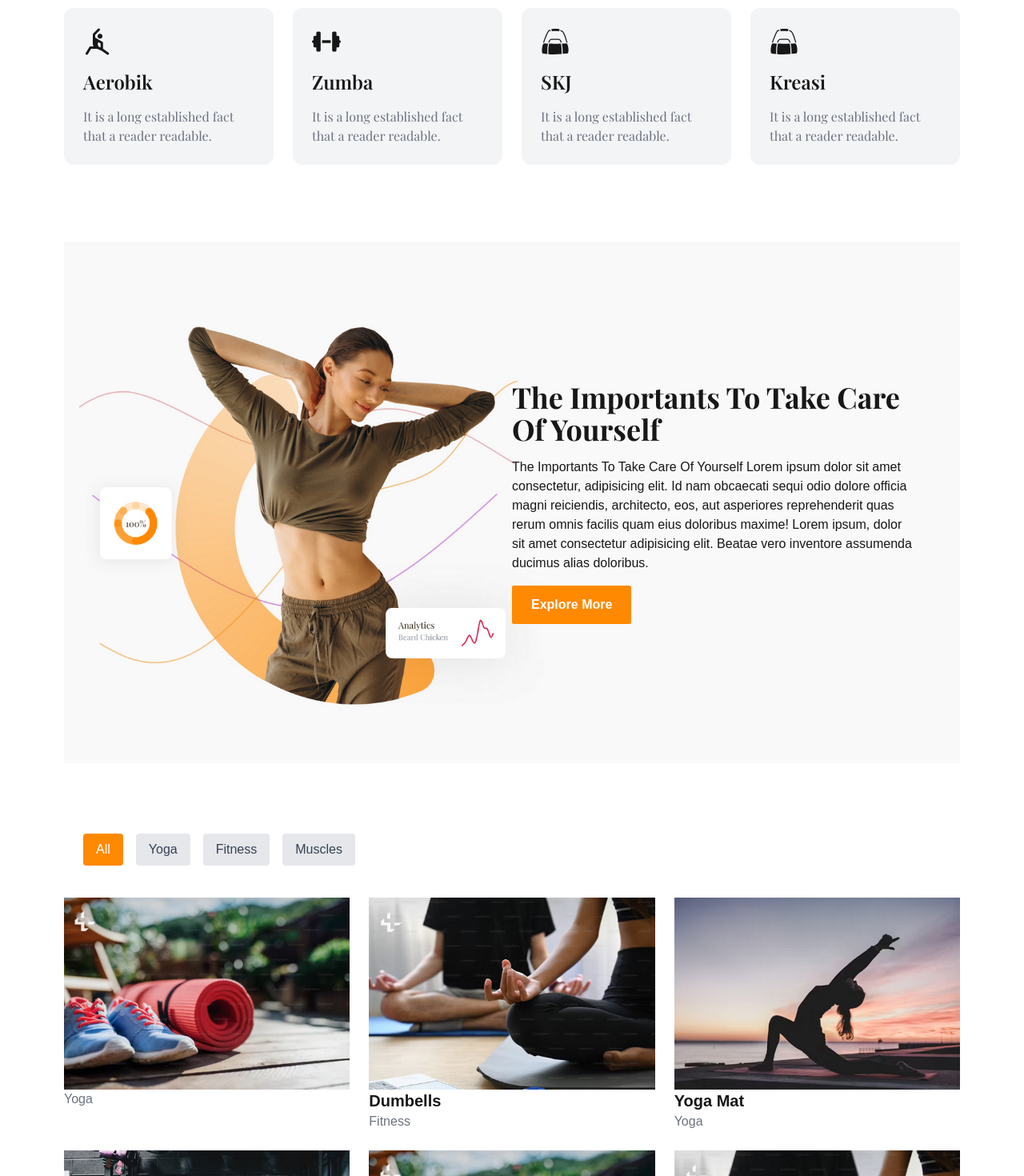
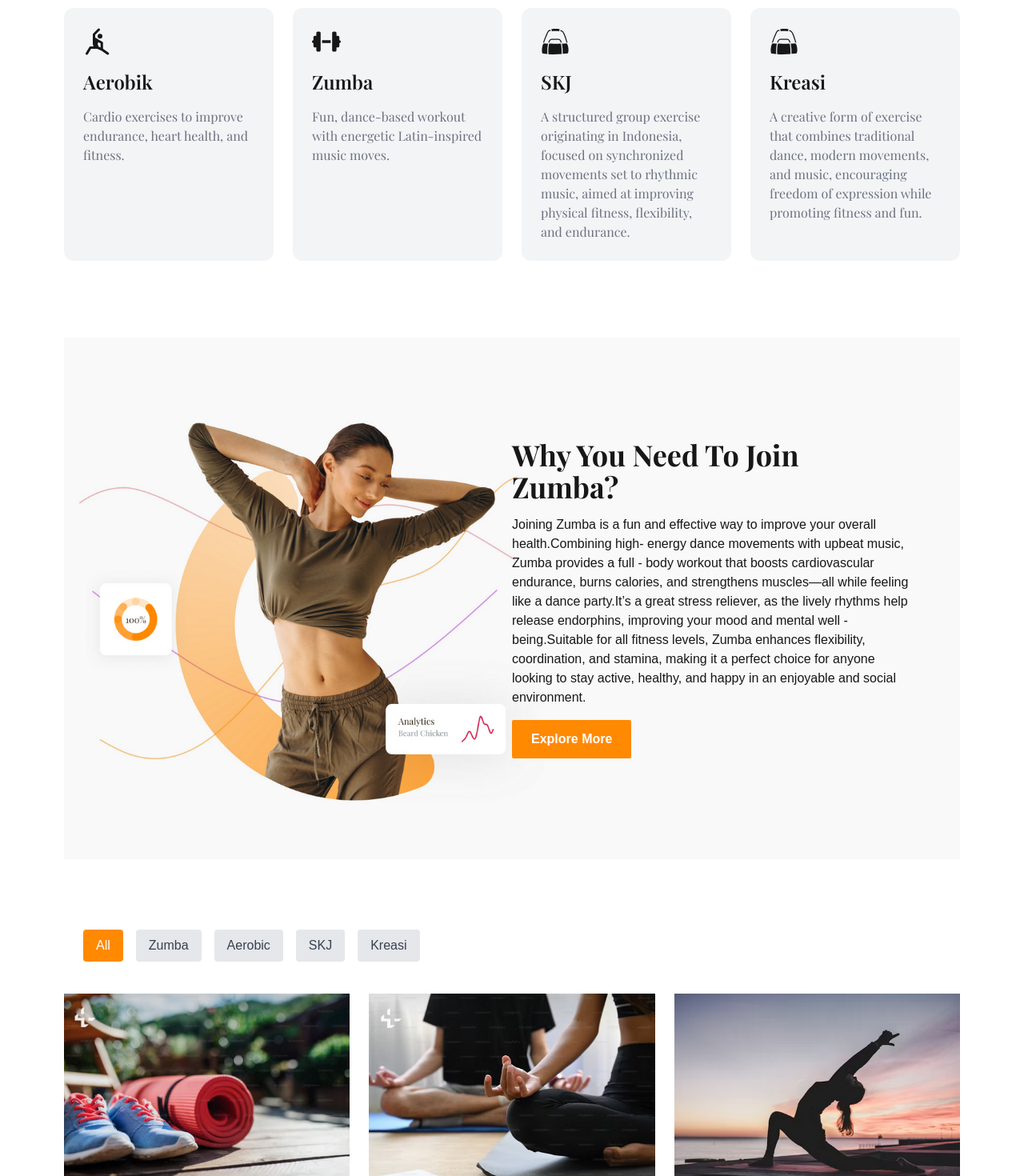
Before and after one commit to MRidhoPS/gymnastic, a Next.js app: page / in a window 1280 px wide. Shown: the part 960-2430 px from the top of the page at 80% size. Built offline with nearby package versions, Linux system fonts and the light colour scheme; a web font is replaced by a local one.

Commit message:
improves footer and data

```diff
--- a/app/MockData/data.js
+++ b/app/MockData/data.js
@@ -42,14 +42,14 @@ export const NavbarMenu = [
 export const ProductsData = [
     {
         id: 1,
-        category: "Yoga",
+        category: "Aerobic",
         image: Image1,
         info: "info",
         price: "price",
     },
     {
         id: 2,
-        category: "Fitness",
+        category: "Zumba",
         image: Image2,
         title: "Dumbells",
         info: "info",
@@ -57,41 +57,41 @@ export const ProductsData = [
     },
     {
         id: 3,
-        category: "Yoga",
+        category: "Aerobic",
         image: Image3,
-        title: "Yoga Mat",
+        title: "Aerobic Mat",
         info: "info",
         price: "$100",
     },
     {
         id: 4,
-        category: "Fitness",
+        category: "Zumba",
         image: Image4,
-        title: "Yoga Mat",
+        title: "Aerobic Mat",
         info: "info",
         price: "$100",
     },
     {
         id: 5,
-        category: "Muscles",
+        category: "SKJ",
         image: Image1,
-        title: "Yoga Mat",
+        title: "Aerobic Mat",
         info: "info",
         price: "$100",
     },
     {
         id: 6,
-        category: "Muscles",
+        category: "Kreasi",
         image: Image2,
-        title: "Yoga Mat",
+        title: "Aerobic Mat",
         info: "info",
         price: "$100",
     },
     {
         id: 7,
-        category: "Yoga",
+        category: "Aerobic",
         image: Image3,
-        title: "Yoga Mat",
+        title: "Aerobic Mat",
         info: "info",
         price: "$100",
     },
--- a/app/components/Equipment/Equipment.js
+++ b/app/components/Equipment/Equipment.js
@@ -12,14 +12,14 @@ const EquipmentData = [
     {
         id: 1,
         title: "Aerobik",
-        desc: "It is a long established fact that a reader readable.",
+        desc: "Cardio exercises to improve endurance, heart health, and fitness.",
         icon: <GrYoga />,
         delay: 0.3,
     },
     {
         id: 2,
         title: "Zumba",
-        desc: "It is a long established fact that a reader readable.",
+        desc: "Fun, dance-based workout with energetic Latin-inspired music moves.",
         link: "/",
         icon: <FaDumbbell />,
         delay: 0.6,
@@ -27,7 +27,7 @@ const EquipmentData = [
     {
         id: 3,
         title: "SKJ",
-        desc: "It is a long established fact that a reader readable.",
+        desc: "A structured group exercise originating in Indonesia, focused on synchronized movements set to rhythmic music, aimed at improving physical fitness, flexibility, and endurance.",
         link: "/",
         icon: <GiGymBag />,
         delay: 0.9,
@@ -35,7 +35,7 @@ const EquipmentData = [
     {
         id: 4,
         title: "Kreasi",
-        desc: "It is a long established fact that a reader readable.",
+        desc: "A creative form of exercise that combines traditional dance, modern movements, and music, encouraging freedom of expression while promoting fitness and fun.",
         link: "/",
         icon: <GiGymBag />,
         delay: 0.9,
--- a/app/components/Footer/Footer.js
+++ b/app/components/Footer/Footer.js
@@ -1,50 +1,125 @@
+// import React from 'react';
+// import { FaFacebook, FaGoogle, FaInstagram, FaMap, FaPhone, FaTiktok, FaVoicemail, FaWhatsapp } from 'react-icons/fa';
+// import { FaLocationPinLock } from 'react-icons/fa6';
+
+// const Footer = () => {
+//     return (
+//         <div className="bg-gradient-to-r from-gray-900 to-blue-950 rounded-t-3xl">
+//             <div className="container mx-auto px-6 lg:px-12 py-8">
+//                 <div className="flex flex-col md:flex-row justify-between items-start text-white border-gray-300/10 border-t-2 py-5">
+
+//                     {/* Brand Info Section */}
+//                     <div className="w-full md:w-1/2 lg:w-1/3 space-y-4">
+//                         <div className="text-2xl font-bold uppercase flex items-center gap-2">
+//                             <p>Lidya</p>
+//                             <p className="text-secondary">Zumba</p>
+//                         </div>
+//                         <p className="text-gray-300 text-sm leading-relaxed">
+//                             We are passionate about helping you stay active, healthy, and happy through Zumba and Aerobic sessions. Join us to experience fitness that's fun, energetic, and transformative!
+//                         </p>
+//                     </div>
+
+//                     {/* Social Media Section */}
+//                     <div className="w-full md:w-1/3 mt-8 md:mt-0">
+//                         <h1 className="text-xl font-bold mb-5">Social Media</h1>
+//                         <ul className="flex flex-col gap-4">
+//                             <li className="flex items-center gap-3">
+//                                 <FaWhatsapp className="text-3xl" />
+//                                 <p className="text-sm">WhatsApp</p>
+//                             </li>
+//                             <li className="flex items-center gap-3">
+//                                 <FaInstagram className="text-3xl" />
+//                                 <p className="text-sm">Instagram</p>
+//                             </li>
+//                             <li className="flex items-center gap-3">
+//                                 <FaFacebook className="text-3xl" />
+//                                 <p className="text-sm">Facebook</p>
+//                             </li>
+//                             <li className="flex items-center gap-3">
+//                                 <FaTiktok className="text-3xl" />
+//                                 <p className="text-sm">TikTok</p>
+//                             </li>
+//                         </ul>
+//                     </div>
+
+//                     <div className="w-full md:w-1/3 mt-8 md:mt-0">
+//                         <h1 className="text-xl font-bold mb-5">Contact Information</h1>
+//                         <ul className="flex flex-col gap-4">
+//                             <li className="flex items-center gap-3">
+//                                 <FaPhone className="text-3xl" />
+//                                 <p className="text-sm">+62</p>
+//                             </li>
+//                             <li className="flex items-center gap-3">
+//                                 <FaGoogle className="text-3xl" />
+//                                 <p className="text-sm">mail@gmail.com</p>
+//                             </li>
+//                         </ul>
+//                     </div>
+
+//                 </div>
+//             </div>
+//         </div>
+//     );
+// };
+
+// export default Footer;
+
 import React from 'react';
-import { FaFacebook, FaInstagram, FaTiktok, FaWhatsapp } from 'react-icons/fa';
-import { FaLocationPinLock } from 'react-icons/fa6';
+import { FaFacebook, FaGoogle, FaInstagram, FaTiktok, FaWhatsapp, FaPhone } from 'react-icons/fa';
 
 const Footer = () => {
     return (
-        <div className="bg-gradient-to-r from-gray-900 to-blue-950 rounded-t-3xl">
-            <div className="container mx-auto px-6 lg:px-12 py-8">
-                <div className="flex flex-col md:flex-row justify-between items-start text-white border-gray-300/10 border-t-2 py-5">
+        <div className="bg-gradient-to-r from-gray-900 to-blue-950 text-white rounded-t-3xl">
+            <div className="container mx-auto px-6 lg:px-12 py-12">
+                <div className="grid grid-cols-1 md:grid-cols-3 gap-8 border-t border-gray-700 pt-8">
 
                     {/* Brand Info Section */}
-                    <div className="w-full md:w-1/2 lg:w-1/3 space-y-4">
-                        <div className="text-2xl font-bold uppercase flex items-center gap-2">
+                    <div className="space-y-4">
+                        <div className="flex items-center gap-2 text-2xl font-bold uppercase">
                             <p>Lidya</p>
-                            <p className="text-secondary">Zumba</p>
+                            <p className="text-yellow-400">Zumba</p>
                         </div>
                         <p className="text-gray-300 text-sm leading-relaxed">
-                            Lorem ipsum dolor sit amet consectetur adipisicing elit. Eaque reiciendis inventore iste ratione ex alias quis magni at optio.
-                            Lorem ipsum dolor sit amet consectetur adipisicing elit. Eaque reiciendis inventore iste ratione ex alias quis magni at optio.
-                            Lorem ipsum dolor sit amet consectetur adipisicing elit. Eaque reiciendis inventore iste ratione ex alias quis magni at optio.
-                            Lorem ipsum dolor sit amet consectetur adipisicing elit. Eaque reiciendis inventore iste ratione ex alias quis magni at optio.
+                            Helping you stay active, healthy, and happy through fun Zumba and Aerobic sessions. Join us and transform your fitness journey!
                         </p>
                     </div>
 
                     {/* Social Media Section */}
-                    <div className="w-full md:w-1/3 mt-8 md:mt-0">
-                        <h1 className="text-xl font-bold mb-5">Social Media</h1>
-                        <ul className="flex flex-col gap-4">
+                    <div className="space-y-4">
+                        <h1 className="text-xl font-semibold mb-2">Follow Us</h1>
+                        <div className="flex gap-6">
+                            <a href="#" className="hover:text-yellow-400 transition-all duration-300">
+                                <FaInstagram className="text-3xl" />
+                            </a>
+                            <a href="#" className="hover:text-yellow-400 transition-all duration-300">
+                                <FaFacebook className="text-3xl" />
+                            </a>
+                            <a href="#" className="hover:text-yellow-400 transition-all duration-300">
+                                <FaTiktok className="text-3xl" />
+                            </a>
+                        </div>
+                    </div>
+
+                    {/* Contact Info Section */}
+                    <div className="space-y-4">
+                        <h1 className="text-xl font-semibold mb-2">Contact Us</h1>
+                        <ul className="space-y-3 text-gray-300">
                             <li className="flex items-center gap-3">
-                                <FaWhatsapp className="text-3xl" />
-                                <p className="text-sm">WhatsApp</p>
+                                <FaPhone className="text-yellow-400" />
+                                <p>+62 812-880-25956
+                                </p>
                             </li>
                             <li className="flex items-center gap-3">
-                                <FaInstagram className="text-3xl" />
-                                <p className="text-sm">Instagram</p>
-                            </li>
-                            <li className="flex items-center gap-3">
-                                <FaFacebook className="text-3xl" />
-                                <p className="text-sm">Facebook</p>
-                            </li>
-                            <li className="flex items-center gap-3">
-                                <FaTiktok className="text-3xl" />
-                                <p className="text-sm">TikTok</p>
+                                <FaGoogle className="text-yellow-400" />
+                                <p>Lidyarachmawati7@gmail.com </p>
                             </li>
                         </ul>
                     </div>
+                </div>
 
+                {/* Footer Bottom */}
+                <div className="mt-8 text-center text-gray-400 text-sm border-t border-gray-700 pt-4">
+                    <p>&copy; {new Date().getFullYear()} Lidya Zumba. All Rights Reserved.</p>
                 </div>
             </div>
         </div>
--- a/app/components/Tab/TabComp.js
+++ b/app/components/Tab/TabComp.js
@@ -9,7 +9,7 @@ const TabComp = () => {
 
     const [activeTab, setActiveTab] = useState('All');
 
-    const tabs = ['All', 'Yoga', 'Fitness', 'Muscles'];
+    const tabs = ['All', 'Zumba', 'Aerobic', 'SKJ', 'Kreasi'];
 
     const filteredCards = activeTab === 'All' ? ProductsData : ProductsData.filter((card) => card.category === activeTab);
 
--- a/app/components/hero/Hero.js
+++ b/app/components/hero/Hero.js
@@ -26,7 +26,7 @@ const Hero = () => {
                             initial='hidden'
                             animate='visible'
                             className='text-gray-600 xl:max-w-[500px]'>
-                            It is a long established fact that a reader will be by readable content of a page when are the best products.
+                            Discover the perfect blend of fun, fitness, and movement with our <span className='text-primary font-bold font-playfair'>Zumba and Aerobic </span> sessions. Zumba combines infectious Latin-inspired rhythms with energetic dance moves, turning workouts into a dance party you won't want to miss. It's perfect for anyone looking to <span className='text-primary font-bold font-playfair'>Burn</span> calories, <span className='text-primary font-bold font-playfair'>Build</span> stamina, and <span className='text-primary font-bold font-playfair'>Release</span> stress—all while having a blast!
                         </motion.p>
                         {/* Button Section */}
                         {/* <motion.div
@@ -49,7 +49,7 @@ const Hero = () => {
                             variants={SlideLeft(2)}
                             initial='hidden'
                             animate='visible'
-                        src={HeroImage} alt='' className='w-[350px] md:w-[550px] xl:w-[700px] drop-shadow' />
+                            src={HeroImage} alt='' className='w-[350px] md:w-[550px] xl:w-[700px] drop-shadow' />
 
                     </div>
                 </div>
--- a/app/page.js
+++ b/app/page.js
@@ -24,16 +24,16 @@ const bgStyle = {
 
 const BannerData = {
   image: Img1,
-  title: "The Importants To Take Care Of Yourself",
+  title: "Why you need to join Zumba?",
   subtitle:
-    "The Importants To Take Care Of Yourself Lorem ipsum dolor sit amet consectetur, adipisicing elit. Id nam obcaecati sequi odio dolore officia magni reiciendis, architecto, eos, aut asperiores reprehenderit quas rerum omnis facilis quam eius doloribus maxime! Lorem ipsum, dolor sit amet consectetur adipisicing elit. Beatae vero inventore assumenda ducimus alias doloribus.",
+    "Joining Zumba is a fun and effective way to improve your overall health.Combining high- energy dance movements with upbeat music, Zumba provides a full - body workout that boosts cardiovascular endurance, burns calories, and strengthens muscles—all while feeling like a dance party.It’s a great stress reliever, as the lively rhythms help release endorphins, improving your mood and mental well - being.Suitable for all fitness levels, Zumba enhances flexibility, coordination, and stamina, making it a perfect choice for anyone looking to stay active, healthy, and happy in an enjoyable and social environment.",
   link: "#",
 };
 const Banner2Data = {
   image: Img2,
-  title: "The Importants To Take Care Of Yourself",
+  title: "Why you need to join Aerobic?",
   subtitle:
-    "The Importants To Take Care Of Yourself Lorem ipsum dolor sit amet consectetur, adipisicing elit. Id nam obcaecati sequi odio dolore officia magni reiciendis, architecto, eos, aut asperiores reprehenderit quas rerum omnis facilis quam eius doloribus maxime! Lorem ipsum, dolor sit amet consectetur adipisicing elit. Beatae vero inventore assumenda ducimus alias doloribus.",
+    "Joining aerobic exercise is a great way to improve your overall health and fitness. Aerobics focuses on rhythmic, repetitive movements that strengthen your heart, lungs, and muscles, boosting cardiovascular endurance and promoting better oxygen circulation throughout your body. Regular aerobic workouts help burn calories, support weight loss, and tone muscles while reducing the risk of chronic conditions like heart disease, diabetes, and high blood pressure. Beyond physical health, aerobics also enhances mental well-being by reducing stress, improving mood, and boosting energy levels, making it a fun and effective way to stay active and healthy.",
   link: "#",
 };
 
```
